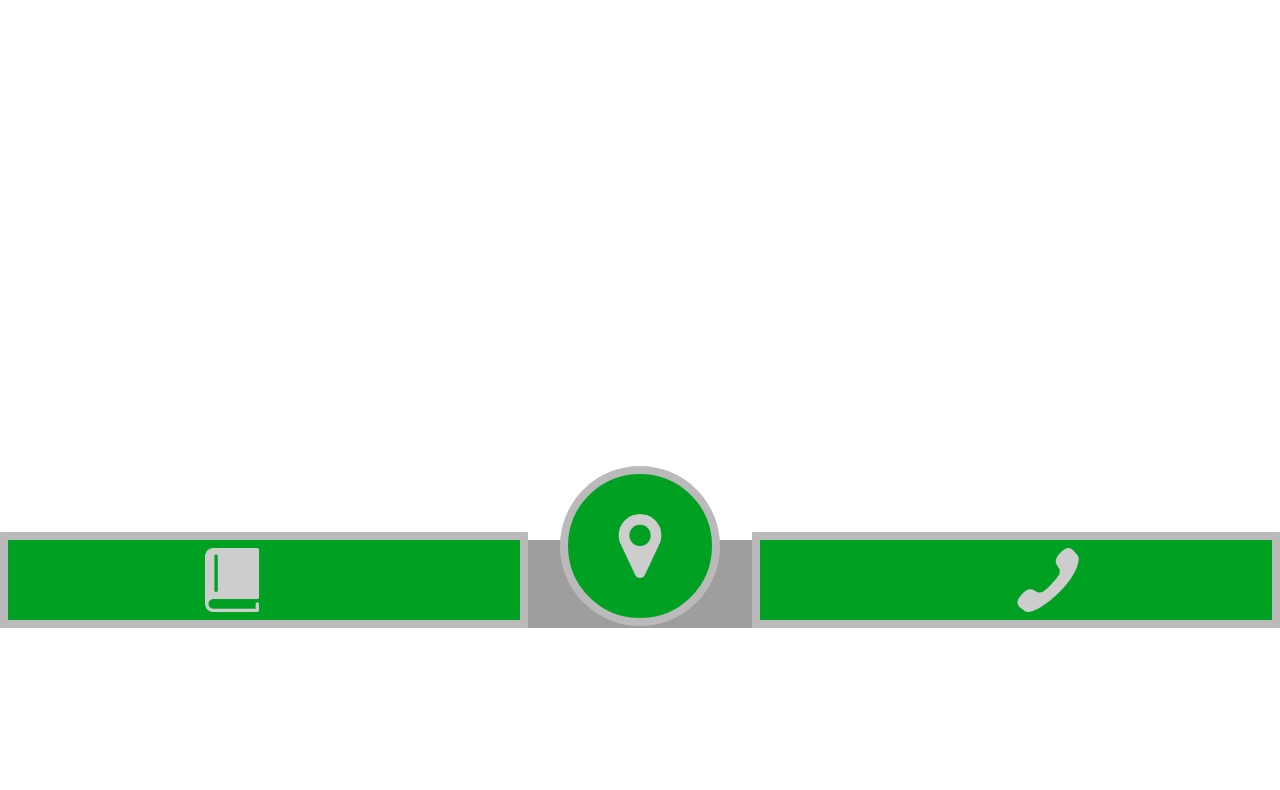
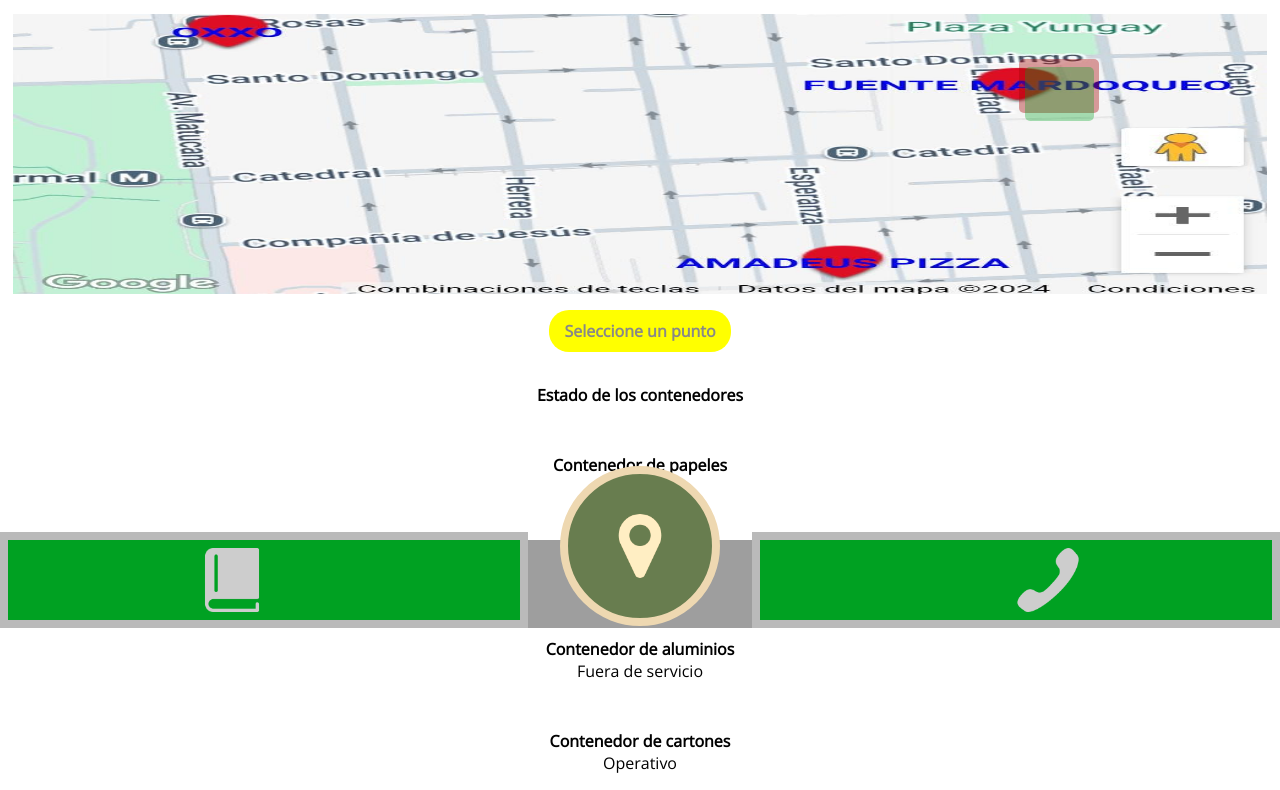
Before and after one commit to arielpulgar/DIU, a React app: page /ubicacion in a window 1280 px wide. Shown: the part 172-962 px from the top of the page. Before the commit the page ends 800 px from the top, so only its background shows below. Built offline with nearby package versions, Linux system fonts and the light colour scheme.

Commit message:
crer ubicacion

```diff
--- a/src/components/layout.jsx
+++ b/src/components/layout.jsx
@@ -5,6 +5,7 @@
 import LightbulbPage from '../pages/lightbulb_page'
 import Instrucciones from '../pages/lista_instrucciones'
 import Contacto from '../pages/pagina_contacto'
+import Ubicacion from '../pages/ubicacion';
 
 import RecicladosAluminios from '../pages/reciclado_aluminios';
 import RecicladosCartones from '../pages/reciclado_cartones';
@@ -23,7 +24,7 @@
         <div className='layout__page'>
           <Routes>
             <Route path='/' element={<HomePage />} />
-            <Route path='/lightbulb' element={<LightbulbPage />} />
+            <Route path='/ubicacion' element={<Ubicacion />} />
             <Route path='/instrucciones' element={<Instrucciones />} />
             <Route path='/contacto' element={<Contacto />} />
 
--- a/src/components/nav_bar.jsx
+++ b/src/components/nav_bar.jsx
@@ -17,7 +17,7 @@
           <img src={instruccion} className='instruccion'/>
         </div>
       </NavLink>
-      <NavLink className={navLinkClass} to='/lightbulb'>
+      <NavLink className={navLinkClass} to='/ubicacion'>
         <div>
           <img src={ubicacion} className='ubicacion'/>
         </div>
--- /dev/null
+++ b/src/pages/ubicacion.jsx
@@ -0,0 +1,37 @@
+import React, { useState } from 'react';
+import maps from '../assets/maps.jpg';
+
+const UbiCard = () => {
+  const [selectedFuente, setSelectedFuente] = useState("Seleccione un punto");
+
+  const getRandomStatus = () => (Math.random() > 0.5 ? "Operativo" : "Fuera de servicio");
+
+  const handleFuenteClick = (fuente) => {
+    setSelectedFuente(fuente);
+  };
+
+  return (
+    <div className="card">
+      <div className="header">BUSCADOR DE PUNTOS</div>
+      <div className="content">
+        <img src={maps} className="mapa" alt="Mapa"/>
+
+        <h2 className="sub-title">{selectedFuente}</h2>
+
+        <p className="title-texto-mapa"><strong>Estado de los contenedores</strong></p>
+        <p className="texto-mapa"><strong>Contenedor de papeles</strong><br />{getRandomStatus()}</p>
+        <p className="texto-mapa"><strong>Contenedor de vidrios</strong><br />{getRandomStatus()}</p>
+        <p className="texto-mapa"><strong>Contenedor de aluminios</strong><br />{getRandomStatus()}</p>
+        <p className="texto-mapa"><strong>Contenedor de cartones</strong><br />{getRandomStatus()}</p>
+        <p className="texto-mapa"><strong>Contenedor de plásticos</strong><br />{getRandomStatus()}</p>
+      </div>
+      <div className="puntos">
+        <button className='mardoqueo' onClick={() => handleFuenteClick("Fuente Mardoqueo")}>PUNTO</button>
+        <button className='oxxo' onClick={() => handleFuenteClick("OXXO")}>OXXO</button>
+        <button className='amadeus' onClick={() => handleFuenteClick("Amadeus Pizza")}>Amadeus Pizza</button>
+      </div>
+    </div>
+  );
+};
+
+export default UbiCard;
--- a/src/stylesheets/index.scss
+++ b/src/stylesheets/index.scss
@@ -1,6 +1,6 @@
 @import url('https://fonts.googleapis.com/css2?family=Open+Sans&display=swap');
 
-@import './lista_instrucciones/index.scss';
+@import './paginas/index.scss';
 @import './layout/index.scss';
 @import './nav-bar/index.scss';
 @import './lightbulb-page/index.scss';
--- a/src/stylesheets/lista_instrucciones/index.scss
+++ /dev/null
@@ -1 +0,0 @@
-@import './lista_instrucciones.scss'
--- /dev/null
+++ b/src/stylesheets/paginas/index.scss
@@ -0,0 +1,2 @@
+@import './paginas.scss';
+@import './ubicacion.scss';
--- /dev/null
+++ b/src/stylesheets/paginas/ubicacion.scss
@@ -0,0 +1,49 @@
+.card{
+    .content{
+        margin: 0% auto;
+        padding: 20px 0 20dvh 0;
+        .sub-title{
+            font-size: 1em;
+            font-weight: bold;
+            text-align: center;
+            color: #888;
+            margin:0;
+            background-color: #FF0;
+            padding: 10px 15px;
+            border-radius: 20px;
+        }
+        .mapa{
+            position: abs;
+            height: 35dvh;
+            width: 98dvw;
+        }
+    }
+    .puntos{
+        .mardoqueo{
+            position: absolute;
+            bottom: 84%;
+            right: 13%;
+            font-size: 16px;
+            border-radius: 5px;
+            border: none;
+            background-color: #a1000060;
+            color: transparent;
+            cursor: pointer;
+            transition: background-color 0.3s;
+            padding: 2vh 1vw;
+        }
+        .oxxo{
+            position: absolute;
+            top: 17vh;
+            right: 13vw;
+            font-size: 16px;
+            border-radius: 5px;
+            border: none;
+            background-color: #00a12355;
+            color: transparent;
+            cursor: pointer;
+            transition: background-color 0.3s;
+            padding: 2vh 1vw;
+        }
+    }
+}
```
Also changed, not shown: src/assets/maps.jpg (added), src/stylesheets/paginas/paginas.scss (renamed from src/stylesheets/lista_instrucciones/lista_instrucciones.scss).
